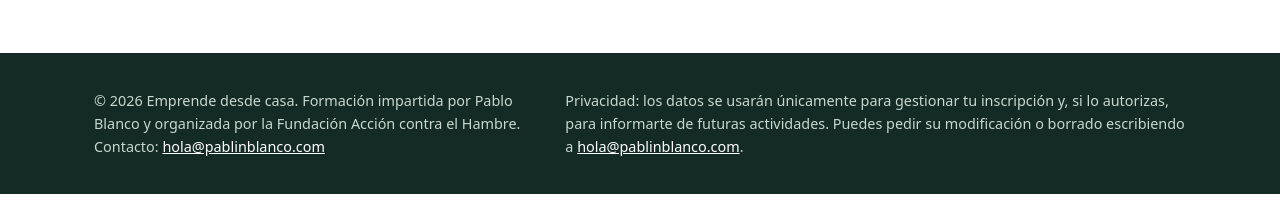
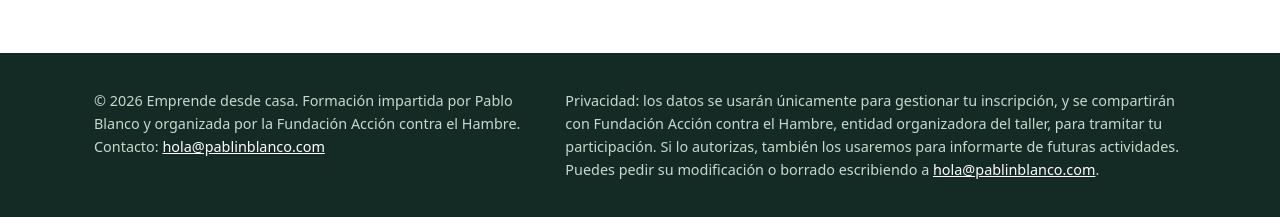
Before and after one commit to pabloblanco9791-dev/emprende-desde-casa, a plain HTML site: page index.html in a window 1280 px wide. Shown: the part 9855-10072 px from the top of the page. Before the commit the page ends 10049 px from the top, so only its background shows below. Drawn offline with Linux system fonts and the light colour scheme; a small style sheet from the web is missing.

Commit message:
Privacidad: datos compartidos con la entidad organizadora
Co-Authored-By: Claude Opus 5.5 <noreply@anthropic.com>

```diff
--- a/index.html
+++ b/index.html
@@ -562,7 +562,7 @@
 <footer>
   <div class="wrap">
     <div>© 2026 Emprende desde casa. Formación impartida por Pablo Blanco y organizada por la Fundación Acción contra el Hambre. Contacto: <a href="mailto:hola@pablinblanco.com">hola@pablinblanco.com</a></div>
-    <div id="privacidad">Privacidad: los datos se usarán únicamente para gestionar tu inscripción y, si lo autorizas, para informarte de futuras actividades. Puedes pedir su modificación o borrado escribiendo a <a href="mailto:hola@pablinblanco.com">hola@pablinblanco.com</a>.</div>
+    <div id="privacidad">Privacidad: los datos se usarán únicamente para gestionar tu inscripción, y se compartirán con Fundación Acción contra el Hambre, entidad organizadora del taller, para tramitar tu participación. Si lo autorizas, también los usaremos para informarte de futuras actividades. Puedes pedir su modificación o borrado escribiendo a <a href="mailto:hola@pablinblanco.com">hola@pablinblanco.com</a>.</div>
   </div>
 </footer>
 
```
